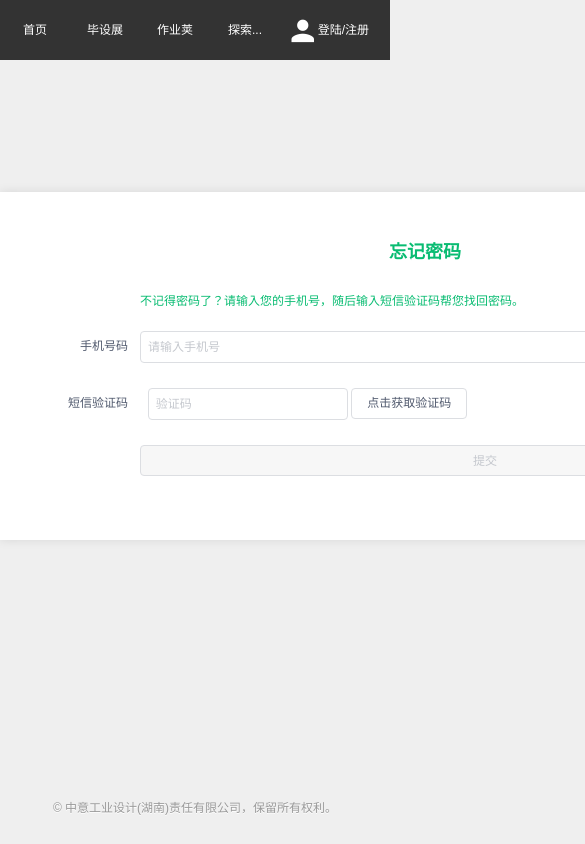
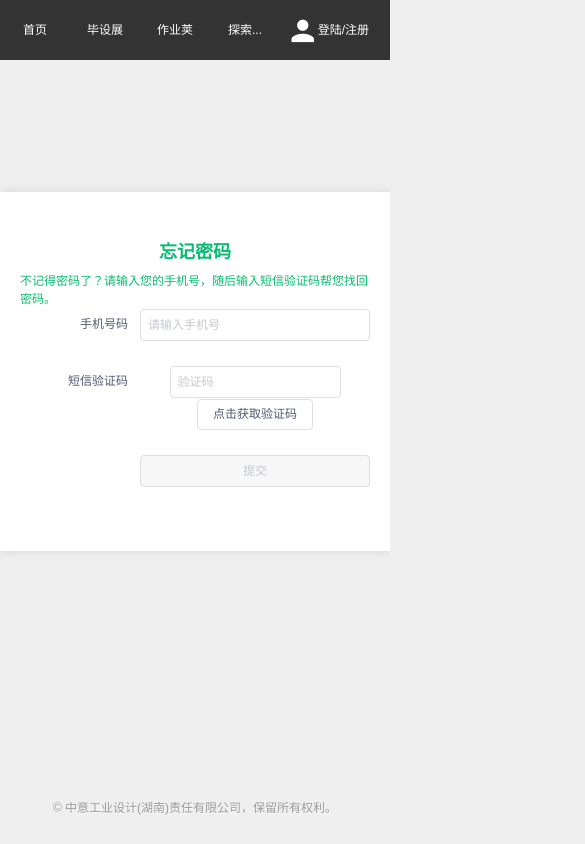
Before and after one commit to jianmakeji/pinwall_pro, a website: page app/view/forgetPwd.html in a window 390 px wide. Shown: the top 844 px of the page, 585 px wide, since content can reach past the window. Drawn offline with nearby package versions, Linux system fonts and the light colour scheme; files that its build step writes are made by us from their sources; files whose address does not match are found by name; a web font is replaced by a local one.

Commit message:
fix bugs

```diff
--- a/app/public/css/src/forgetPwd.css
+++ b/app/public/css/src/forgetPwd.css
@@ -21,7 +21,12 @@ body{
     font-size: 18px;
     font-weight: bold;
 }
-
+.recoverPwd_panel .des{
+    color:#09bc72;width:60%;margin:20px 120px;text-align: left;
+}
+.recoverPwd_panel .code_input{
+	width:200px;margin-left: -355px;
+}
 
 .footer {
 	padding: 5px 0;
@@ -35,3 +40,14 @@ body{
     position: absolute;
     bottom: 0px
 }
+@media screen and (max-width: 540px){  /* 当屏幕尺寸小于540px时，应用下面的CSS样式 */
+	.recoverPwd_panel{
+	    width: auto;
+	}
+	.recoverPwd_panel .des{
+	    color:#09bc72;width:100%;margin:0 auto;text-align: left;
+	}
+	.recoverPwd_panel .code_input{
+		width:auto;margin-left: 0;
+	}
+}
--- a/app/public/css/src/register.css
+++ b/app/public/css/src/register.css
@@ -42,3 +42,9 @@ body{
     position: absolute;
     bottom: 0px
 }
+@media screen and (max-width: 540px){  /* 当屏幕尺寸小于540px时，应用下面的CSS样式 */
+
+	.register_panel {
+	    width: auto;
+	}
+}
--- a/app/public/css/src/search.css
+++ b/app/public/css/src/search.css
@@ -127,6 +127,7 @@ body{
 	font-size: 18px;
     width: 15px;
     height: 20px;
+	line-height: 24px;
     color: #999;
 }
 
--- a/app/public/css/src/users.css
+++ b/app/public/css/src/users.css
@@ -273,6 +273,7 @@ body{
 	font-size: 18px;
     width: 15px;
     height: 20px;
+	line-height: 20px;
     color: #999;
     margin-left: 5px;
 }
--- a/app/public/css/src/workFolder.css
+++ b/app/public/css/src/workFolder.css
@@ -274,6 +274,7 @@ body{
 	font-size: 18px;
     width: 15px;
     height: 20px;
+	line-height: 20px;
     color: #999;
     margin-left: 5px;
 }
--- a/app/view/forgetPwd.html
+++ b/app/view/forgetPwd.html
@@ -17,13 +17,13 @@
 <div class="container" :style="containerStyle">
     <div class="recoverPwd_panel">
         <p class="title">忘记密码</p>
-        <p style="color:#09bc72;width:60%;margin:20px 120px;text-align: left;">不记得密码了？请输入您的手机号，随后输入短信验证码帮您找回密码。</p>
+        <p class="des">不记得密码了？请输入您的手机号，随后输入短信验证码帮您找回密码。</p>
         <i-form :label-width="120">
             <form-item label="手机号码">
                 <i-input v-model="mobile" placeholder="请输入手机号"></i-input>
             </form-item>
             <form-item label="短信验证码">
-                <i-input type="text" v-model="smsCode" style="width:200px;margin-left: -355px;" @on-change="checkMobileCode" placeholder="验证码"></i-input>
+                 <i-input class="code_input" type="text" v-model="smsCode" @on-change="checkMobileCode" placeholder="验证码"></i-input>
                 <i-button type="default" :disabled="disableCodeBtn" @click="sendAcodeStg" v-text="mobileCodeText"></i-button>
             </form-item>
             <form-item label="密码" v-if="showUpdataData">
```
